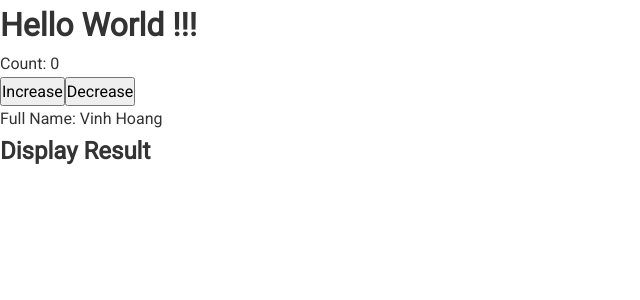
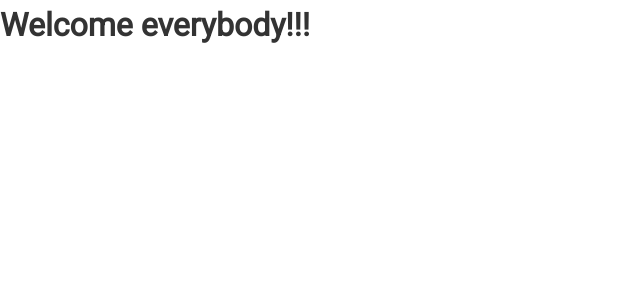
Before and after one commit to vinhhn3/TCD0201React, a React (Create React App) app in the folder tcd0201/: page / in a window 1280 px wide. Shown: the top 300 px of the page, without its empty margins (0-640 px from the left). Built offline with nearby package versions, Linux system fonts and the light colour scheme.

Commit message:
Components and Props

```diff
--- a/tcd0201/src/App.js
+++ b/tcd0201/src/App.js
@@ -1,36 +1,13 @@
 import logo from "./logo.svg";
 import "./App.css";
 import React, { Component } from "react";
+import Navbar from "./components/layout/Navbar";
 
 class App extends Component {
-  state = {
-    count: 0,
-    name: "Vinh Hoang",
-    showName: true,
-    showLoading: false,
-  };
-
-  increase = () => {
-    this.setState({ count: this.state.count + 1 });
-  };
-
-  decrease = () => {
-    this.setState({ count: this.state.count - 1 });
-  };
-
   render() {
     return (
       <div className="App">
-        <h1>Hello World !!!</h1>
-        <p>Count: {this.state.count}</p>
-        <button onClick={this.increase}>Increase</button>
-        <button onClick={this.decrease}>Decrease</button>
-        <p>Full Name: {this.state.showName && this.state.name}</p>
-        {this.state.showLoading ? (
-          <h4>Loading ...</h4>
-        ) : (
-          <h2>Display Result</h2>
-        )}
+        <Navbar title="Welcome everybody!!!" />
       </div>
     );
   }
--- /dev/null
+++ b/tcd0201/src/components/layout/Navbar.js
@@ -0,0 +1,13 @@
+import React, { Component } from "react";
+
+class Navbar extends Component {
+  render() {
+    return (
+      <div>
+        <h1>{this.props.title}</h1>
+      </div>
+    );
+  }
+}
+
+export default Navbar;
```
